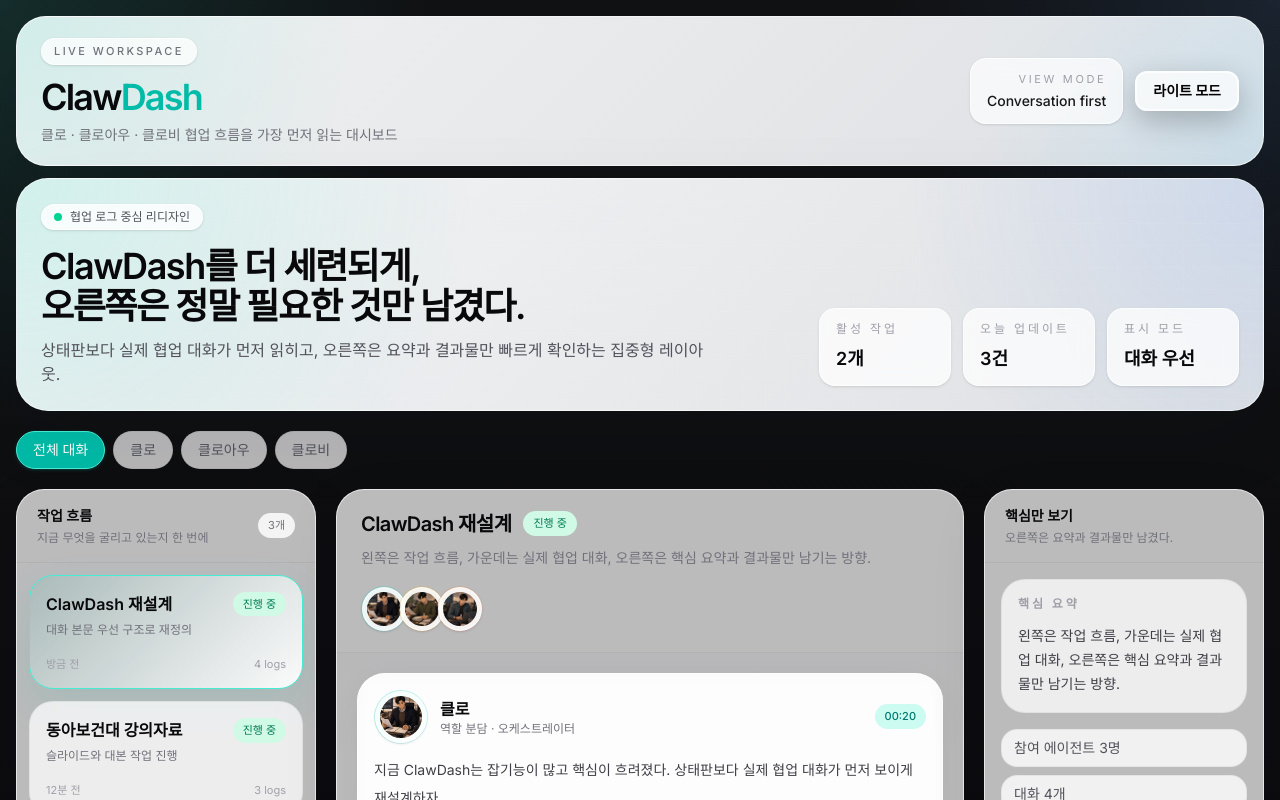
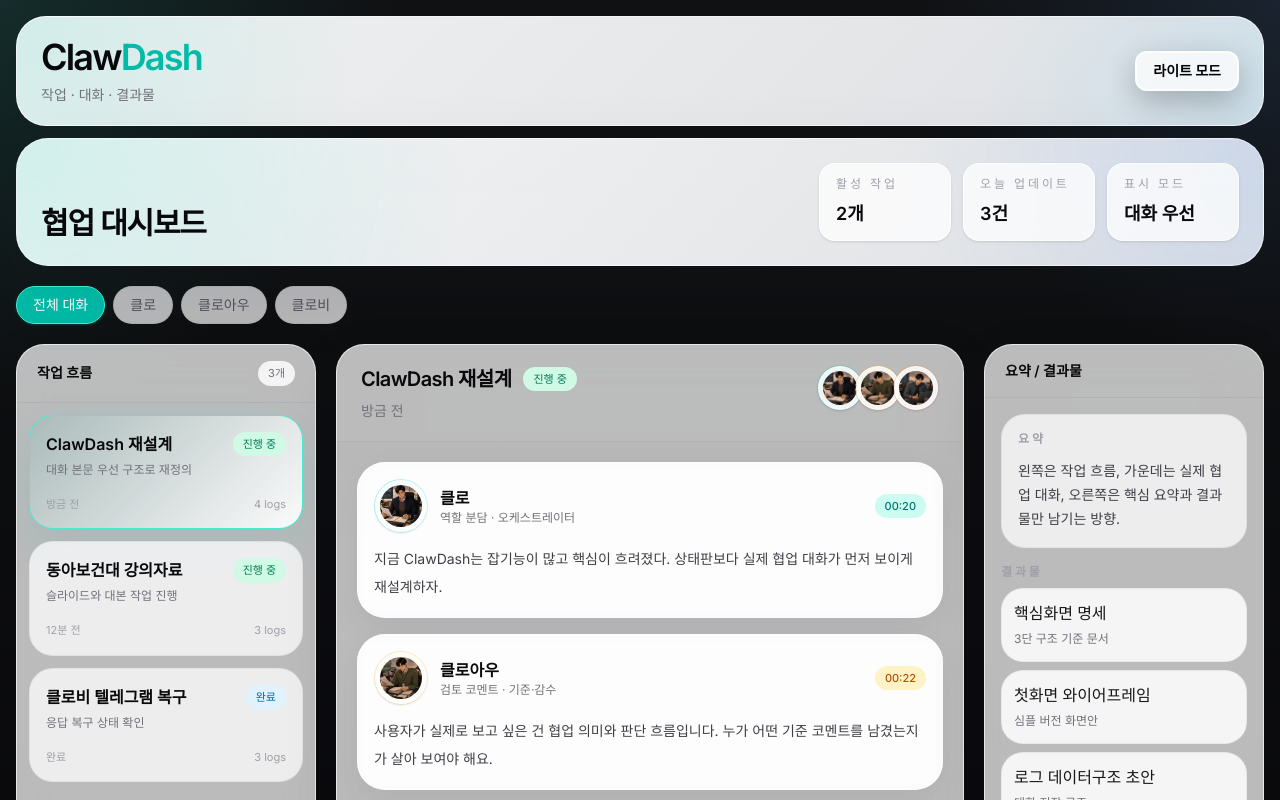
Before and after one commit to yoonscare/clawdash, a Next.js app: page / in a window 1280 px wide. Shown: the top 800 px of the page. Built offline with nearby package versions, Linux system fonts and the light colour scheme.

Commit message:
Trim dashboard copy

```diff
--- a/components/layout/Header.tsx
+++ b/components/layout/Header.tsx
@@ -26,22 +26,13 @@
         <div className="absolute inset-0 bg-[radial-gradient(circle_at_top_left,rgba(45,212,191,0.16),transparent_28%),radial-gradient(circle_at_bottom_right,rgba(56,189,248,0.12),transparent_22%)]" />
         <div className="relative flex flex-col gap-4 md:flex-row md:items-center md:justify-between">
           <div>
-            <div className="inline-flex items-center gap-2 rounded-full border border-white/70 bg-white/75 px-3 py-1 text-[11px] font-medium uppercase tracking-[0.22em] text-zinc-500 shadow-sm dark:border-white/10 dark:bg-white/[0.04] dark:text-zinc-300">
-              Live workspace
-            </div>
-            <h1 className="mt-3 text-3xl font-semibold tracking-[-0.05em] text-zinc-950 dark:text-white md:text-4xl">
+            <h1 className="text-3xl font-semibold tracking-[-0.05em] text-zinc-950 dark:text-white md:text-4xl">
               Claw<span className="text-teal-500">Dash</span>
             </h1>
-            <p className="mt-2 max-w-2xl text-sm text-zinc-500 dark:text-zinc-400">
-              클로 · 클로아우 · 클로비 협업 흐름을 가장 먼저 읽는 대시보드
-            </p>
+            <p className="mt-2 text-sm text-zinc-500 dark:text-zinc-400">작업 · 대화 · 결과물</p>
           </div>
 
           <div className="flex items-center gap-3">
-            <div className="hidden rounded-2xl border border-white/70 bg-white/70 px-4 py-3 text-right shadow-sm backdrop-blur dark:border-white/10 dark:bg-white/[0.04] md:block">
-              <div className="text-[11px] uppercase tracking-[0.24em] text-zinc-400">View mode</div>
-              <div className="mt-1 text-sm font-medium text-zinc-900 dark:text-zinc-100">Conversation first</div>
-            </div>
             <NeoButton onClick={toggle} variant="secondary" className="rounded-2xl border-white/70 bg-white/75 px-4 dark:border-white/10 dark:bg-white/[0.06] dark:text-white">
               {dark ? '라이트 모드' : '다크 모드'}
             </NeoButton>
--- a/components/widgets/CollaborationBoard.tsx
+++ b/components/widgets/CollaborationBoard.tsx
@@ -186,15 +186,6 @@
   },
 ];
 
-function getThreadHighlights(thread: Thread) {
-  const participants = Array.from(new Set(thread.messages.map((message) => message.agent)));
-  return [
-    `참여 에이전트 ${participants.length}명`,
-    `대화 ${thread.messages.length}개`,
-    `결과물 ${thread.artifacts.length}개`,
-  ];
-}
-
 export default function CollaborationBoard() {
   const [selectedThreadId, setSelectedThreadId] = useState<string>(THREADS[0].id);
   const [selectedAgent, setSelectedAgent] = useState<'all' | AgentId>('all');
@@ -207,27 +198,14 @@
   }, [selectedAgent, selectedThread]);
 
   const participants = Array.from(new Set(selectedThread.messages.map((message) => message.agent)));
-  const highlights = getThreadHighlights(selectedThread);
 
   return (
     <div className="space-y-5 px-4 pb-6 pt-3">
       <section className="relative overflow-hidden rounded-[32px] border border-white/60 bg-[radial-gradient(circle_at_top_left,_rgba(45,212,191,0.18),_transparent_36%),radial-gradient(circle_at_top_right,_rgba(59,130,246,0.12),_transparent_28%),linear-gradient(135deg,_rgba(255,255,255,0.96),_rgba(244,247,251,0.9))] p-6 shadow-[0_24px_80px_rgba(15,23,42,0.08)] dark:border-white/10 dark:bg-[radial-gradient(circle_at_top_left,_rgba(45,212,191,0.15),_transparent_32%),radial-gradient(circle_at_top_right,_rgba(96,165,250,0.12),_transparent_24%),linear-gradient(135deg,_rgba(24,24,27,0.96),_rgba(9,9,11,0.92))]">
         <div className="absolute inset-0 bg-[linear-gradient(rgba(255,255,255,0.18)_1px,transparent_1px),linear-gradient(90deg,rgba(255,255,255,0.14)_1px,transparent_1px)] bg-[size:22px_22px] opacity-30 dark:opacity-10" />
         <div className="relative flex flex-col gap-5 xl:flex-row xl:items-end xl:justify-between">
-          <div className="max-w-3xl space-y-4">
-            <div className="inline-flex w-fit items-center gap-2 rounded-full border border-white/70 bg-white/80 px-3 py-1 text-xs font-medium text-zinc-600 shadow-sm backdrop-blur dark:border-white/10 dark:bg-white/5 dark:text-zinc-300">
-              <span className="h-2 w-2 rounded-full bg-emerald-400" />
-              협업 로그 중심 리디자인
-            </div>
-            <div>
-              <h2 className="text-3xl font-semibold tracking-[-0.04em] text-zinc-950 dark:text-white md:text-4xl">
-                ClawDash를 더 세련되게,
-                <br className="hidden md:block" /> 오른쪽은 정말 필요한 것만 남겼다.
-              </h2>
-              <p className="mt-3 max-w-2xl text-sm leading-6 text-zinc-600 dark:text-zinc-300 md:text-base">
-                상태판보다 실제 협업 대화가 먼저 읽히고, 오른쪽은 요약과 결과물만 빠르게 확인하는 집중형 레이아웃.
-              </p>
-            </div>
+          <div>
+            <h2 className="text-2xl font-semibold tracking-[-0.04em] text-zinc-950 dark:text-white md:text-3xl">협업 대시보드</h2>
           </div>
 
           <div className="grid gap-3 sm:grid-cols-3 xl:min-w-[420px]">
@@ -261,10 +239,7 @@
       <div className="grid grid-cols-1 gap-5 xl:grid-cols-[300px_minmax(0,1fr)_280px]">
         <NeoCard className="overflow-hidden p-0">
           <div className="flex items-center justify-between border-b border-black/5 px-5 py-4 dark:border-white/10">
-            <div>
-              <div className="text-sm font-semibold text-zinc-950 dark:text-white">작업 흐름</div>
-              <p className="mt-1 text-xs text-zinc-500 dark:text-zinc-400">지금 무엇을 굴리고 있는지 한 번에</p>
-            </div>
+            <div className="text-sm font-semibold text-zinc-950 dark:text-white">작업 흐름</div>
             <span className="rounded-full bg-zinc-100 px-2.5 py-1 text-[11px] text-zinc-500 dark:bg-white/5 dark:text-zinc-300">{THREADS.length}개</span>
           </div>
           <div className="space-y-3 p-3">
@@ -299,7 +274,7 @@
                   <h3 className="text-xl font-semibold tracking-[-0.03em] text-zinc-950 dark:text-white">{selectedThread.title}</h3>
                   <span className={`rounded-full px-2.5 py-1 text-[11px] font-medium ${STATUS_TONE[selectedThread.status]}`}>{STATUS_LABEL[selectedThread.status]}</span>
                 </div>
-                <p className="mt-2 max-w-2xl text-sm leading-6 text-zinc-500 dark:text-zinc-400">{selectedThread.focus}</p>
+                <p className="mt-2 text-sm text-zinc-500 dark:text-zinc-400">{selectedThread.updatedAt}</p>
               </div>
               <div className="flex -space-x-2">
                 {participants.map((agent) => (
@@ -346,22 +321,13 @@
 
         <NeoCard className="overflow-hidden p-0">
           <div className="border-b border-black/5 px-5 py-4 dark:border-white/10">
-            <div className="text-sm font-semibold text-zinc-950 dark:text-white">핵심만 보기</div>
-            <p className="mt-1 text-xs text-zinc-500 dark:text-zinc-400">오른쪽은 요약과 결과물만 남겼다.</p>
+            <div className="text-sm font-semibold text-zinc-950 dark:text-white">요약 / 결과물</div>
           </div>
 
           <div className="space-y-4 p-4">
             <div className="rounded-[24px] border border-black/5 bg-zinc-50/80 p-4 dark:border-white/10 dark:bg-white/[0.03]">
-              <div className="text-xs font-semibold uppercase tracking-[0.24em] text-zinc-400">핵심 요약</div>
+              <div className="text-xs font-semibold uppercase tracking-[0.24em] text-zinc-400">요약</div>
               <p className="mt-3 text-sm leading-6 text-zinc-700 dark:text-zinc-200">{selectedThread.focus}</p>
-            </div>
-
-            <div className="space-y-2">
-              {highlights.map((highlight) => (
-                <div key={highlight} className="rounded-2xl border border-black/5 bg-white/80 px-3 py-2 text-sm text-zinc-600 dark:border-white/10 dark:bg-white/[0.03] dark:text-zinc-300">
-                  {highlight}
-                </div>
-              ))}
             </div>
 
             <div>
```
